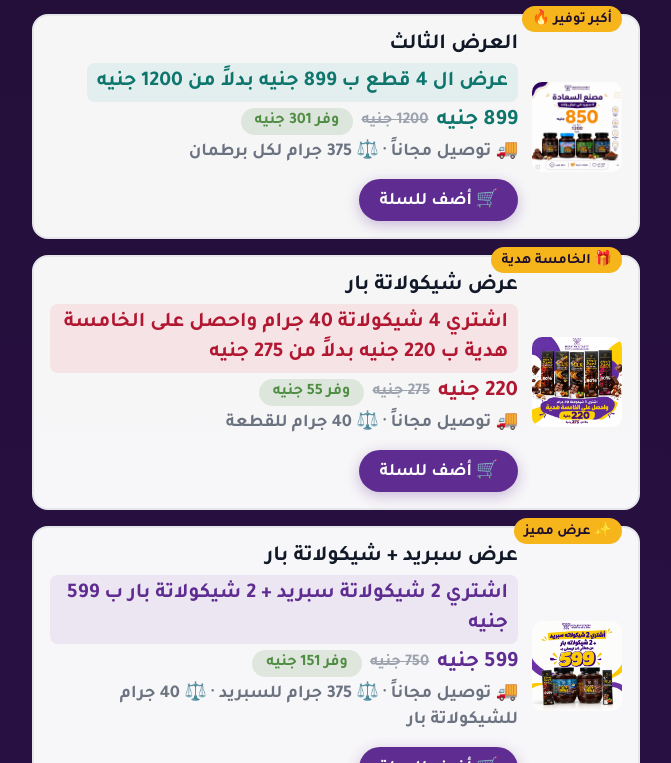
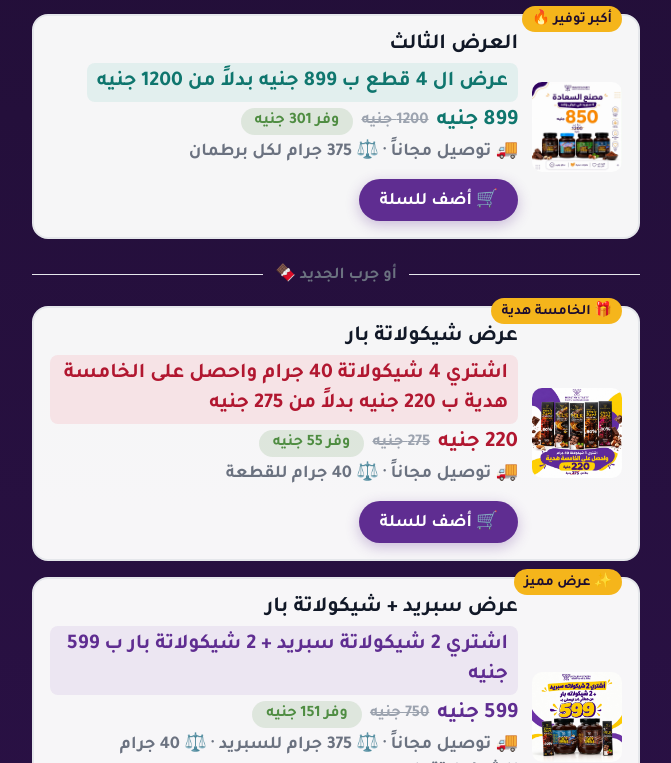
Before and after one commit to mostafaelnemer/healty-spread-landing-page, a React (Vite) app: page / in a window 1280 px wide. Shown: the part 1853-2616 px from the top of the page, without its empty margins (304-975 px from the left). Built offline with nearby package versions, Linux system fonts and the light colour scheme; no server answers.

Commit message:
add divider and choco bar card style between offer groups

```diff
--- a/src/components/OffersSection.jsx
+++ b/src/components/OffersSection.jsx
@@ -1,4 +1,5 @@
 import { useEffect, useRef, useState } from 'react';
+import React from 'react';
 import { formatPrice } from '../data/landingData.js';
 import OfferImage from './OfferImage.jsx';
 import CountdownTimer from './CountdownTimer.jsx';
@@ -86,15 +87,29 @@ export default function OffersSection({ intro, offers, onCheckout }) {
         </div>
 
         <div className="bundle-list">
-          {offers.map((offer) => {
+          {offers.map((offer, index) => {
             const qty = cart[offer.id] || 0;
             const inCart = qty > 0;
             const displayQty = Math.max(qty, 1);
+            const isChocoOffer =
+              offer.configuration?.type === 'chocoBar' ||
+              offer.configuration?.type === 'spreadAndChocoBar';
+            const prevOffer = offers[index - 1];
+            const isFirstChoco =
+              isChocoOffer &&
+              prevOffer?.configuration?.type !== 'chocoBar' &&
+              prevOffer?.configuration?.type !== 'spreadAndChocoBar';
 
             return (
+              <React.Fragment key={offer.id}>
+                {isFirstChoco && (
+                  <div className="offers-divider">
+                    <span>أو جرب الجديد 🍫</span>
+                  </div>
+                )}
               <article
                 key={offer.id}
-                className={`bundle-row${inCart ? ' selected' : ''}`}
+                className={`bundle-row${inCart ? ' selected' : ''}${isChocoOffer ? ' bundle-row--choco' : ''}`}
                 style={{ '--accent': offer.accent }}
                 onClick={() => addOfferToCart(offer.id)}
                 role="button"
@@ -168,6 +183,7 @@ export default function OffersSection({ intro, offers, onCheckout }) {
                   )}
                 </div>
               </article>
+              </React.Fragment>
             );
           })}
         </div>
--- a/src/styles.css
+++ b/src/styles.css
@@ -750,6 +750,36 @@ h3 {
   padding: 0 16px;
 }
 
+/* ── Divider between spread and choco bar offers ── */
+.offers-divider {
+  display: flex;
+  align-items: center;
+  gap: 12px;
+  margin: 8px 0 4px;
+  color: #6b7280;
+  font-size: 0.82rem;
+  font-weight: 700;
+}
+
+.offers-divider::before,
+.offers-divider::after {
+  content: '';
+  flex: 1;
+  height: 1px;
+  background: #e5e7eb;
+}
+
+/* ── Choco bar offer card subtle distinction ── */
+.bundle-row--choco {
+  background: linear-gradient(135deg, #fff8f0 0%, #fff 60%);
+  border-color: rgba(177, 23, 48, 0.18);
+}
+
+.bundle-row--choco.selected {
+  border-color: #b11730;
+  background: rgba(177, 23, 48, 0.04);
+}
+
 .bundle-row {
   display: flex;
   align-items: center;
```
